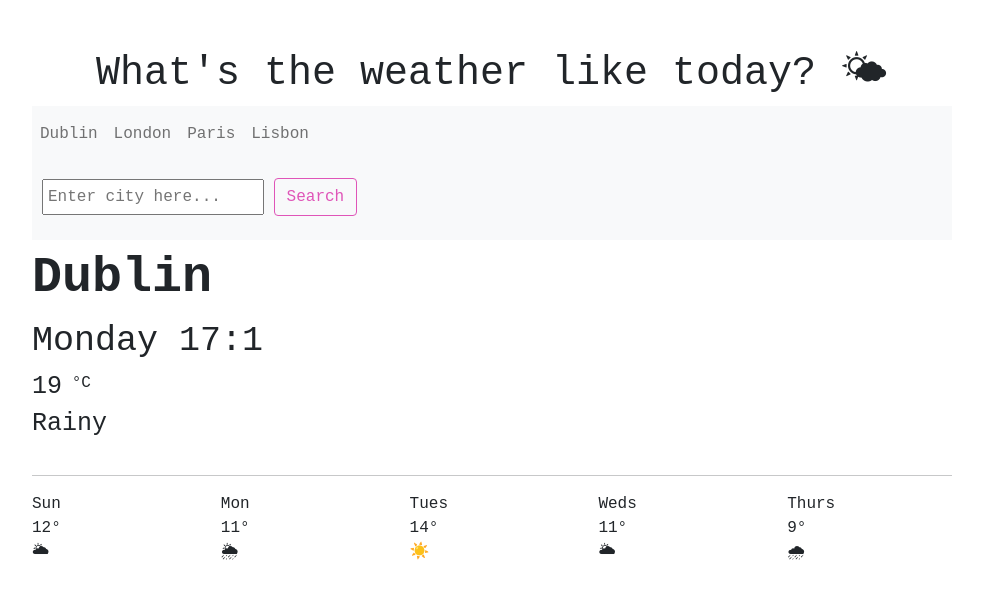
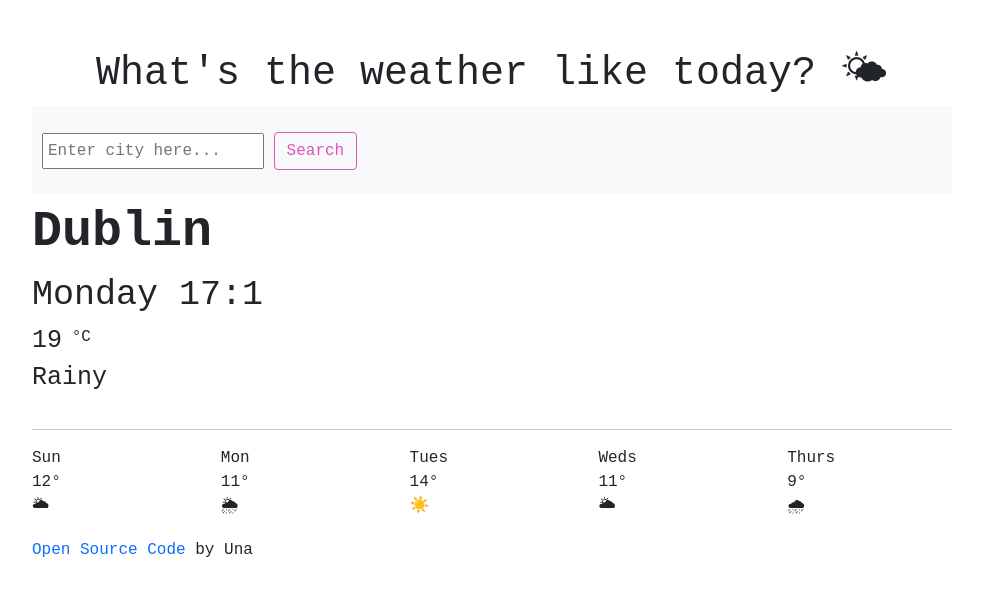
Before and after one commit to Una-scsf/my-weatherapp-project, a plain HTML site: page index.html in a window 1280 px wide. Shown: the whole page, without its empty margins (148-1131 px from the left). Drawn offline with nearby package versions, Linux system fonts and the light colour scheme.

Commit message:
Removed location bar and added github link

```diff
--- a/index.html
+++ b/index.html
@@ -21,27 +21,6 @@
         What's the weather like today?
         <span class="sunshine">🌤 </span>
       </h1>
-
-      <nav class="navbar navbar-expand-lg navbar-light bg-light">
-        <div class="collapse navbar-collapse" id="navbarNavDropdown">
-          <ul class="navbar-nav">
-            <li class="nav-item active">
-              <a class="nav-link" href="#"
-                >Dublin </a
-              >
-            </li>
-            <li class="nav-item">
-              <a class="nav-link" href="#">London</a>
-            </li>
-            <li class="nav-item">
-              <a class="nav-link" href="#">Paris</a>
-            </li>
-            <li class="nav-item">
-              <a class="nav-link" href="#">Lisbon</a>
-            </li>
-          </ul>
-        </div>
-      </nav>
       <nav class="navbar navbar-light bg-light">
         <form class="form-inline" id="search-form">
           <div class="form-group mb-2">
@@ -101,6 +80,9 @@
           9° <br />🌧
         </div>
       </div>
+      <p>
+       <a href="https://github.com/Una-scsf/my-weatherapp-project">Open Source Code </a> by Una
+      </p>
     </div>
     <script>
 
--- a/style.css
+++ b/style.css
@@ -31,7 +31,7 @@ a {
   font-weight: bold;
 }
 .form-inline {
-  padding: 0px 10px;
+  padding: 10px 10px 0px 10px;
 }
 
 .sr-only {
@@ -56,3 +56,7 @@ a {
 .units {
   vertical-align: super;
 }
+
+p {
+  padding: 20px 0px;
+}
```
